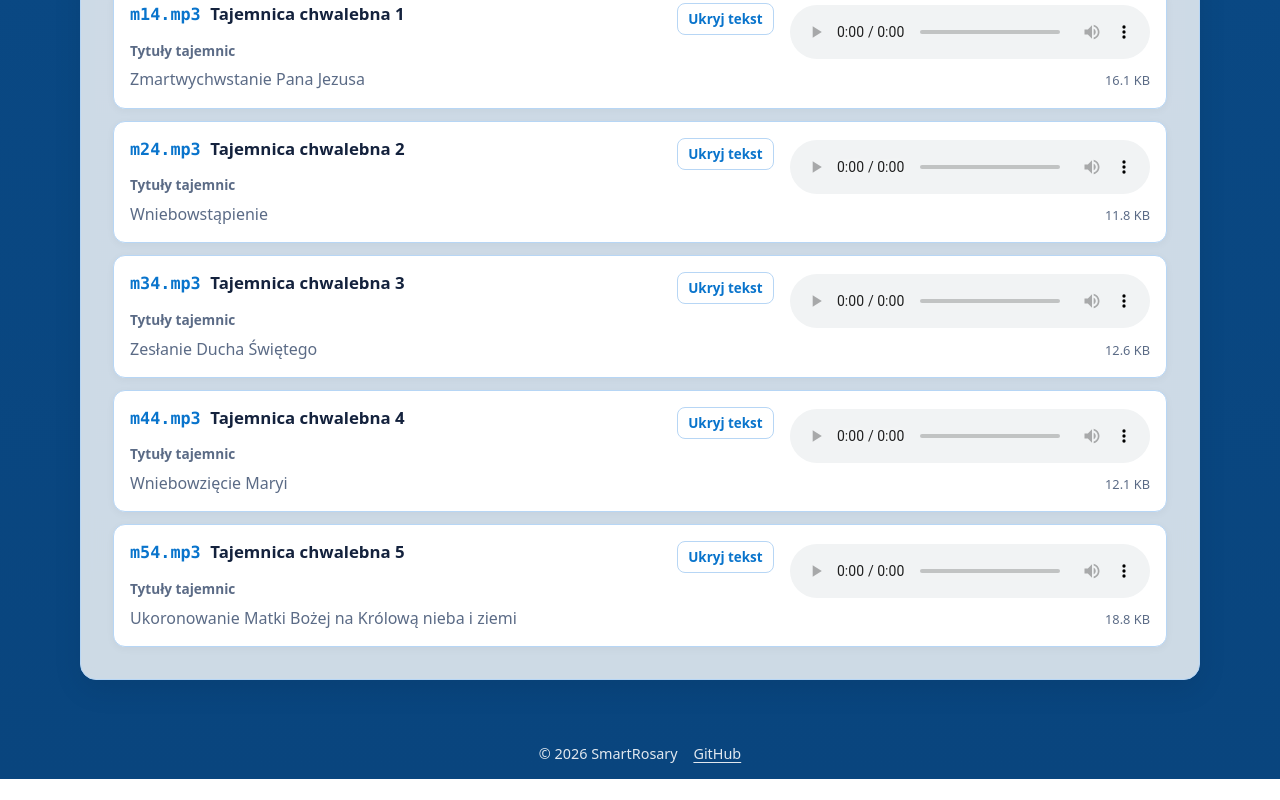
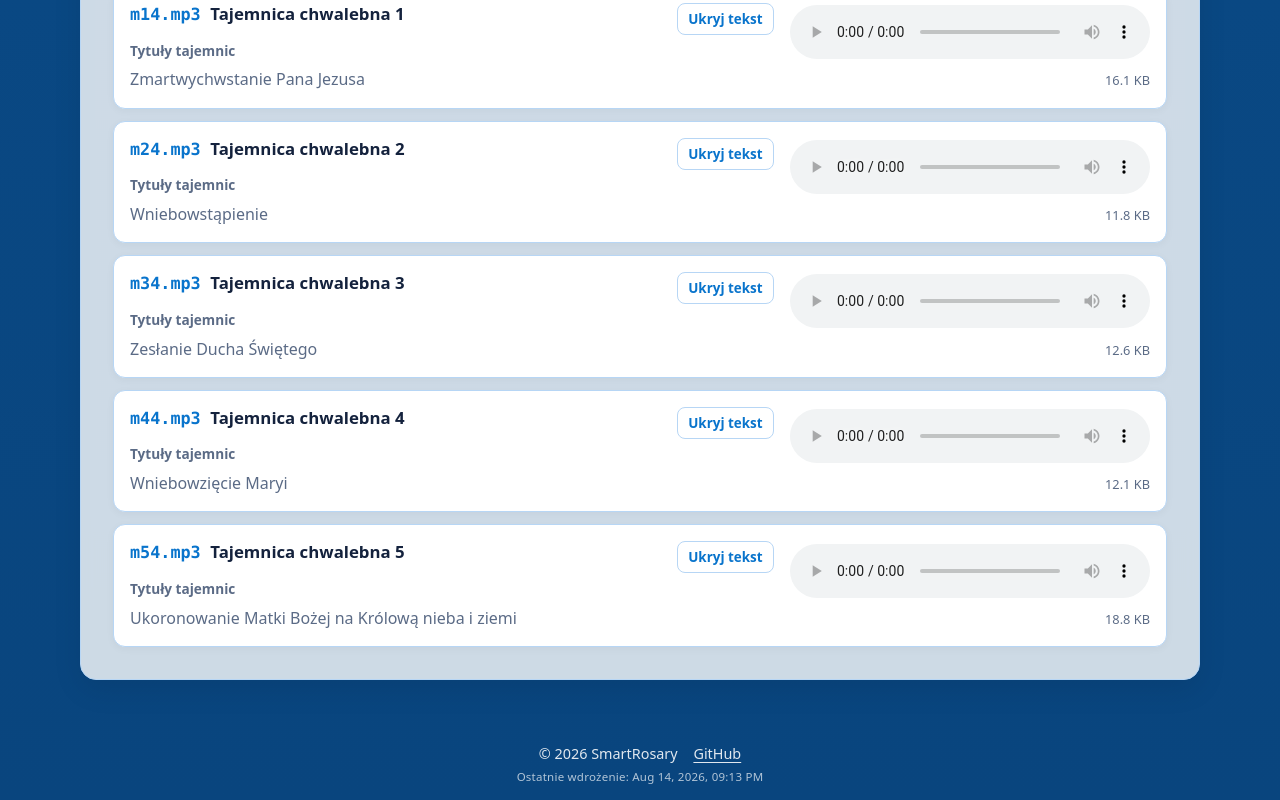
Before and after one commit to drlechk/smartrosary-audio, a plain HTML site: page index.html in a window 1280 px wide. Shown: the part 5193-5993 px from the top of the page. Before the commit the page ends 5972 px from the top, so only its background shows below. Drawn offline with Linux system fonts and the light colour scheme.

Commit message:
Fix Pages workflow and show last deploy time

```diff
--- a/index.html
+++ b/index.html
@@ -329,6 +329,12 @@
       text-underline-offset: 0.2em;
     }
     footer a:hover { color: #fff; }
+    .deploy-info {
+      margin-top: 0.35rem;
+      font-size: 0.72rem;
+      letter-spacing: 0.02em;
+      opacity: 0.78;
+    }
 
     @media (max-width: 800px) {
       header {
@@ -371,6 +377,9 @@
       footer a {
         display: block;
         margin: 0.35rem 0 0;
+      }
+      .deploy-info {
+        display: none;
       }
     }
   </style>
@@ -425,6 +434,7 @@
   <footer>
     <span>© 2026 SmartRosary</span>
     <a href="https://github.com/drlechk/smartrosary-audio" target="_blank" rel="noopener">GitHub</a>
+    <div id="deployInfo" class="deploy-info" aria-label="Ostatnie wdrożenie"></div>
   </footer>
 
   <script>
@@ -452,7 +462,8 @@
           unknown: 'unknown',
           noMatches: 'No audio files match the current filter.',
           loadFailed: 'Failed to load audio-data.json',
-          noLanguages: 'audio-data.json has no language entries'
+          noLanguages: 'audio-data.json has no language entries',
+          deployLabel: 'Last deploy'
         },
         pl: {
           title: 'Audio Smart Rosary',
@@ -475,7 +486,8 @@
           unknown: 'nieznana',
           noMatches: 'Żaden plik audio nie pasuje do bieżącego filtra.',
           loadFailed: 'Nie udało się wczytać audio-data.json',
-          noLanguages: 'audio-data.json nie zawiera języków'
+          noLanguages: 'audio-data.json nie zawiera języków',
+          deployLabel: 'Ostatnie wdrożenie'
         },
         de: {
           title: 'Smart Rosary Audio',
@@ -498,7 +510,8 @@
           unknown: 'unbekannt',
           noMatches: 'Keine Audiodateien entsprechen dem aktuellen Filter.',
           loadFailed: 'audio-data.json konnte nicht geladen werden',
-          noLanguages: 'audio-data.json enthält keine Spracheinträge'
+          noLanguages: 'audio-data.json enthält keine Spracheinträge',
+          deployLabel: 'Letztes Deployment'
         },
         fr: {
           title: 'Audio Smart Rosary',
@@ -521,7 +534,8 @@
           unknown: 'inconnue',
           noMatches: 'Aucun fichier audio ne correspond au filtre actuel.',
           loadFailed: 'Impossible de charger audio-data.json',
-          noLanguages: 'audio-data.json ne contient aucune langue'
+          noLanguages: 'audio-data.json ne contient aucune langue',
+          deployLabel: 'Dernier déploiement'
         },
         es: {
           title: 'Audio Smart Rosary',
@@ -544,7 +558,8 @@
           unknown: 'desconocida',
           noMatches: 'Ningún archivo de audio coincide con el filtro actual.',
           loadFailed: 'No se pudo cargar audio-data.json',
-          noLanguages: 'audio-data.json no contiene idiomas'
+          noLanguages: 'audio-data.json no contiene idiomas',
+          deployLabel: 'Último despliegue'
         },
         pt: {
           title: 'Áudio Smart Rosary',
@@ -567,7 +582,8 @@
           unknown: 'desconhecida',
           noMatches: 'Nenhum ficheiro de áudio corresponde ao filtro atual.',
           loadFailed: 'Não foi possível carregar audio-data.json',
-          noLanguages: 'audio-data.json não contém idiomas'
+          noLanguages: 'audio-data.json não contém idiomas',
+          deployLabel: 'Última publicação'
         }
       };
 
@@ -588,7 +604,8 @@
         textControl: document.getElementById('textControl'),
         summary: document.getElementById('summary'),
         error: document.getElementById('error'),
-        clipList: document.getElementById('clipList')
+        clipList: document.getElementById('clipList'),
+        deployInfo: document.getElementById('deployInfo')
       };
 
       function escapeHtml(value) {
@@ -646,6 +663,22 @@
           if (dict[key]) el.setAttribute('placeholder', dict[key]);
         });
         els.language.setAttribute('aria-label', dict.controlLanguage);
+        setDeployInfo(dict);
+      }
+
+      function setDeployInfo(dict) {
+        const ts = new Date(document.lastModified);
+        const formatted = Number.isNaN(ts.getTime())
+          ? ''
+          : ts.toLocaleString(undefined, {
+              year: 'numeric',
+              month: 'short',
+              day: 'numeric',
+              hour: '2-digit',
+              minute: '2-digit'
+            });
+        els.deployInfo.setAttribute('aria-label', dict.deployLabel);
+        els.deployInfo.textContent = formatted ? `${dict.deployLabel}: ${formatted}` : '';
       }
 
       function getTextKey(clip) {
```
Also changed, not shown: 2 other files.
